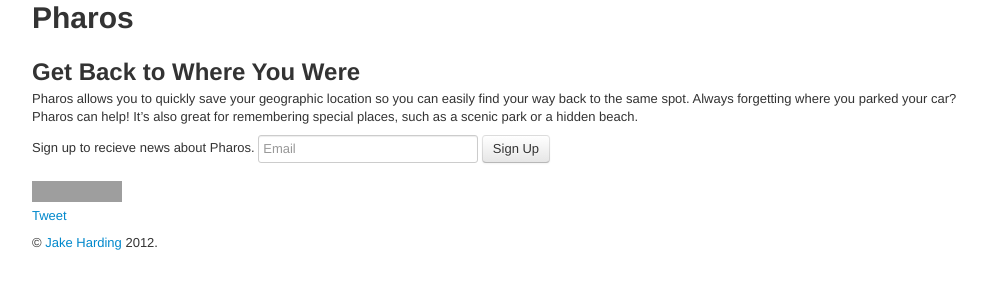
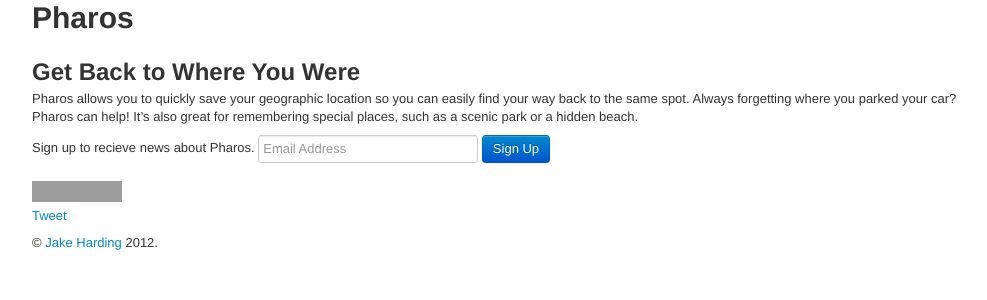
Before and after one commit to jharding/pharos, a Jekyll site: the page built from index.html, in a window 1280 px wide. Shown: the top 300 px of the page, without its empty margins (138-1125 px from the left). Built offline with Jekyll 4.4.1, drawn with Linux system fonts in a browser that asks for light colours; comment, search, counter and statistics services are not loaded; grey boxes are pictures that could not be loaded.

Commit message:
Tweak newsletter form styling.

```diff
--- a/index.html
+++ b/index.html
@@ -24,9 +24,9 @@
         class='form-inline newsletter-form'>
 
     <label for='email'>Sign up to recieve news about Pharos.</label>
-    <input type='email' class='input-large' placeholder='Email' name='EMAIL'
-           id='email'>
-    <button type='submit' class='btn'>Sign Up</button>
+    <input type='email' class='input-large' placeholder='Email Address'
+           name='EMAIL' id='email'>
+    <button type='submit' class='btn btn-primary'>Sign Up</button>
   </form>
 
   {% include social_media.html %}
--- a/src/css/landing.less
+++ b/src/css/landing.less
@@ -47,10 +47,11 @@
     .newsletter-form {
       margin-top: 50px;
       label {
+        margin-bottom: 15px;
         color: @pharosBlueDark;
         line-height: 30px;
         font-family: Adobe Jenson Pro;
-        font-size: 22px;
+        font-size: 25px;
       }
     }
     .app-store-badge {
```
Also changed, not shown: 1 other file.
